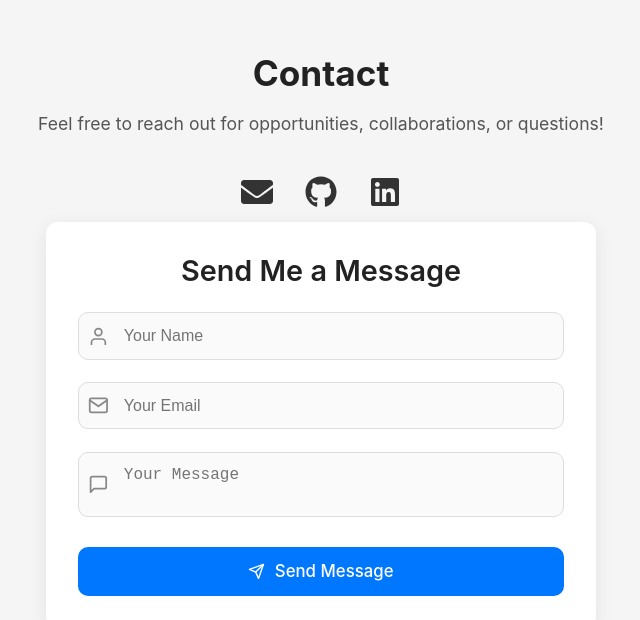
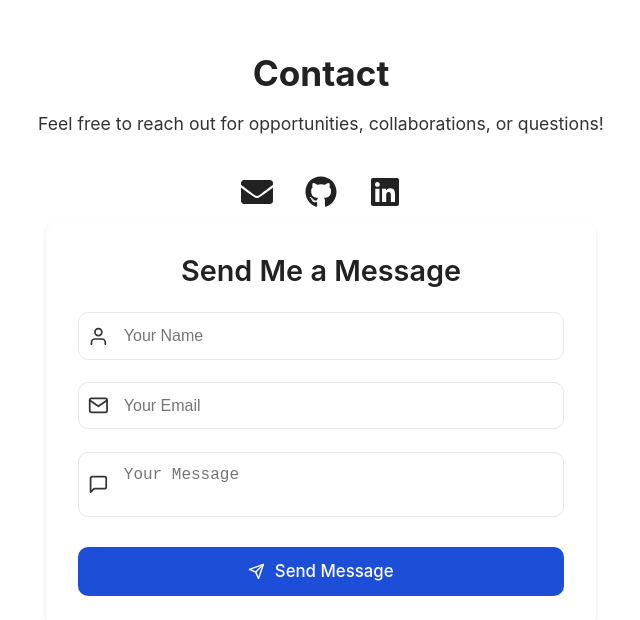
Before and after one commit to ahung1709/portfolio-ah01-vite, a React (Vite) app: page / in a window 1280 px wide. Shown: the part 4201-4821 px from the top of the page, without its empty margins (319-959 px from the left). Built offline with nearby package versions, Linux system fonts and the light colour scheme.

Commit message:
update styles for contact section for dark mode

```diff
--- a/src/App.css
+++ b/src/App.css
@@ -13,10 +13,6 @@ section {
   align-items: center;
 }
 
-#contact {
-  background-color: #f5f5f5;
-}
-
 footer {
   padding: 2rem;
   text-align: center;
--- a/src/App.jsx
+++ b/src/App.jsx
@@ -36,10 +36,9 @@ function App() {
         <AboutSection />
         <ProjectsSection />
         <SkillsSection />
-        <section id='contact'>
-          <ContactSection />
-        </section>
+        <ContactSection />
       </main>
+
       <Footer />
     </div>
   );
--- a/src/components/ContactForm/ContactForm.css
+++ b/src/components/ContactForm/ContactForm.css
@@ -2,9 +2,9 @@
   max-width: 550px;
   margin: 0 auto;
   padding: 2rem;
-  background: #fff;
+  background: var(--card-bg);
   border-radius: 12px;
-  box-shadow: 0 4px 18px rgba(0, 0, 0, 0.08);
+  box-shadow: var(--shadow-sm);
   display: flex;
   flex-direction: column;
 }
@@ -14,7 +14,7 @@
   margin-bottom: 1.5rem;
   font-size: 1.8rem;
   font-weight: 600;
-  color: #222;
+  color: var(--text);
 }
 
 .input-group {
@@ -29,18 +29,18 @@
   width: 100%;
   padding: 0.85rem 0.9rem 0.85rem 2.8rem;
   border-radius: 10px;
-  border: 1px solid #ddd;
+  border: 1px solid var(--border);
   font-size: 1rem;
   outline: none;
   transition: all 0.25s ease;
   resize: none;
-  background-color: #fafafa;
-  color: #222;
+  background-color: var(--bg);
+  color: var(--text);
 }
 
 .input-group input:focus,
 .input-group textarea:focus {
-  border-color: #0077ff;
+  border-color: var(--accent);
   box-shadow: 0 0 0 3px rgba(0, 119, 255, 0.15);
 }
 
@@ -48,12 +48,12 @@
   position: absolute;
   left: 10px;
   font-size: 1.3rem;
-  color: #888;
+  color: var(--text-secondary);
   transition: 0.25s ease;
 }
 
 .input-group:focus-within .input-icon {
-  color: #0077ff;
+  color: var(--accent);
   transform: scale(1.15);
 }
 
@@ -78,7 +78,7 @@
   align-items: center;
   justify-content: center;
   gap: 0.6rem;
-  background-color: #0077ff;
+  background-color: var(--accent);
   color: #fff;
   padding: 0.9rem;
   border-radius: 10px;
@@ -90,7 +90,7 @@
 }
 
 .send-btn:hover {
-  background-color: #005fcc;
+  background-color: var(--accent-hover);
 }
 
 .send-btn:active {
--- a/src/sections/ContactSection/ContactSection.css
+++ b/src/sections/ContactSection/ContactSection.css
@@ -1,3 +1,7 @@
+#contact {
+  background-color: var(--bg);
+}
+
 .contact-wrapper {
   max-width: 700px;
   margin: 0 auto;
@@ -9,11 +13,12 @@
   font-size: 2.2rem;
   margin-bottom: 1rem;
   font-weight: bold;
+  color: var(--text);
 }
 
 .contact-text {
   font-size: 1.1rem;
-  color: #555;
+  color: var(--text-secondary);
   margin-bottom: 2rem;
   line-height: 1.6;
 }
@@ -26,14 +31,14 @@
 
 .contact-icon {
   font-size: 2rem;
-  color: #333;
+  color: var(--text);
   transition: transform 0.25s ease, color 0.25s ease;
   text-decoration: none;
 }
 
 .contact-icon:hover {
   transform: scale(1.15);
-  color: #0077ff;
+  color: var(--accent);
 }
 
 @media (max-width: 480px) {
--- a/src/sections/ContactSection/ContactSection.jsx
+++ b/src/sections/ContactSection/ContactSection.jsx
@@ -7,11 +7,13 @@ import './ContactSection.css';
 
 const ContactSection = () => {
   return (
+    <section id='contact' className='contact-section'>
       <div className='contact-wrapper'>
         <h2 className='contact-title'>Contact</h2>
 
         <p className='contact-text'>
-        Feel free to reach out for opportunities, collaborations, or questions!
+          Feel free to reach out for opportunities, collaborations, or
+          questions!
         </p>
 
         <div className='contact-icons'>
@@ -46,6 +48,7 @@ const ContactSection = () => {
 
         <ContactForm />
       </div>
+    </section>
   );
 };
 
```
Lines whose indentation alone changed are shown as unchanged.
